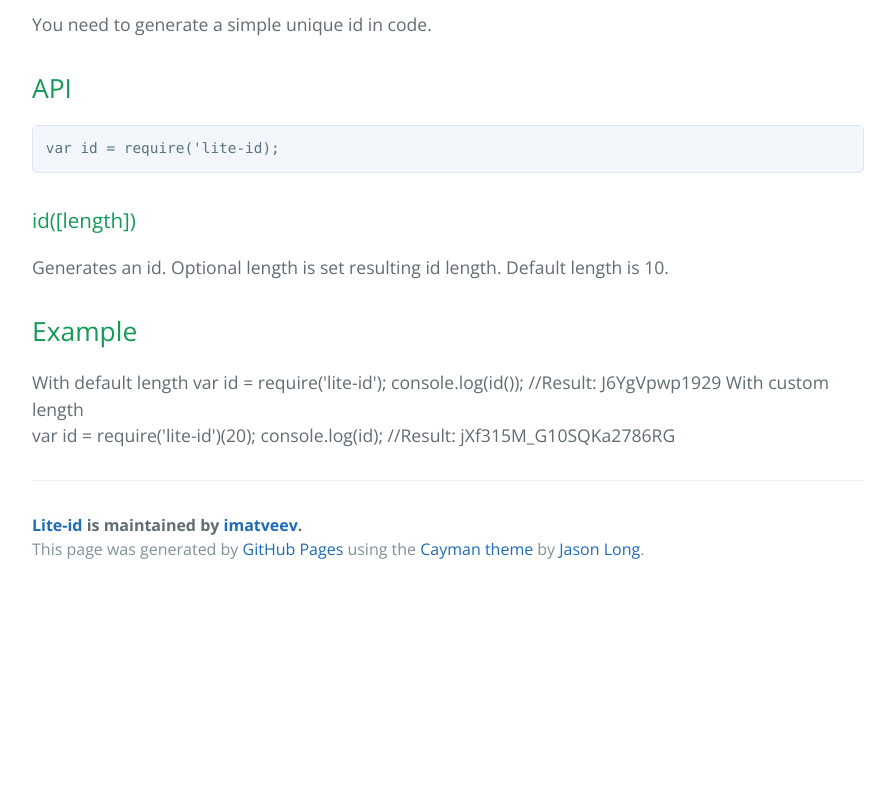
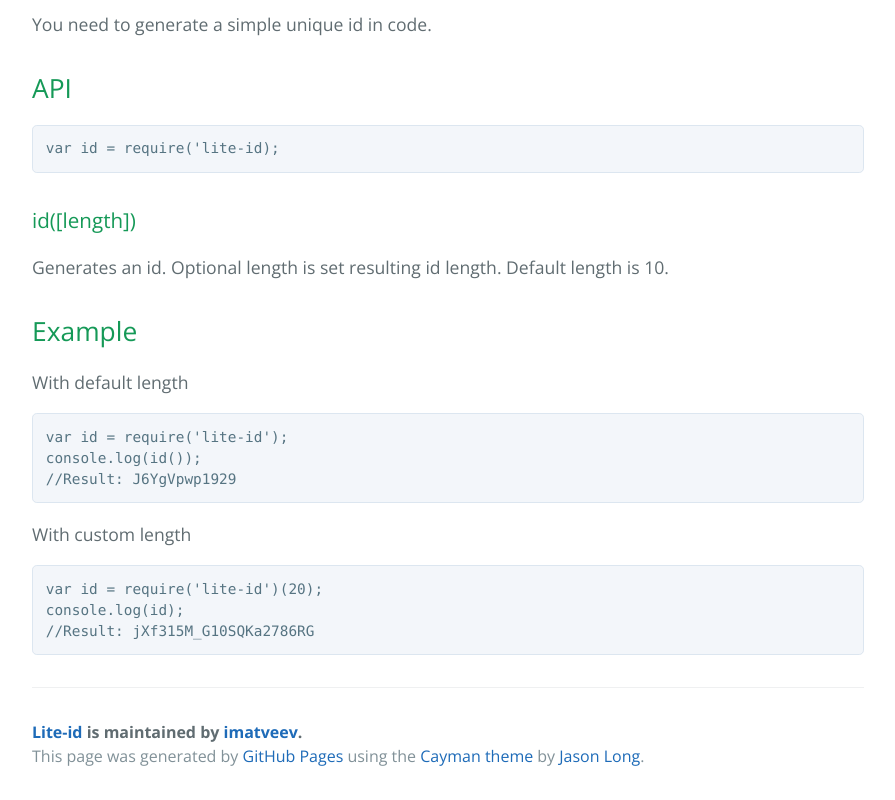
Before and after one commit to imatveev/lite-id, a plain HTML site: page index.html in a window 1280 px wide. Shown: the part 726-1526 px from the top of the page, without its empty margins (192-1087 px from the left). Before the commit the page ends 1319 px from the top, so only its background shows below. Drawn offline with nearby package versions, Linux system fonts and the light colour scheme.

```diff
--- a/index.html
+++ b/index.html
@@ -49,14 +49,19 @@
 <h2>
 <a id="example" class="anchor" href="#example" aria-hidden="true"><span class="octicon octicon-link"></span></a>Example</h2>
 
-<p>With default length
-    var id = require('lite-id');
-    console.log(id());
-    //Result: J6YgVpwp1929
-With custom length<br>
-    var id = require('lite-id')(20);
-    console.log(id);
-    //Result: jXf315M_G10SQKa2786RG</p>
+<p>With default length </p>
+
+<pre><code>var id = require('lite-id');
+console.log(id());
+//Result: J6YgVpwp1929
+</code></pre>
+
+<p>With custom length  </p>
+
+<pre><code>var id = require('lite-id')(20);
+console.log(id);
+//Result: jXf315M_G10SQKa2786RG
+</code></pre>
 
       <footer class="site-footer">
         <span class="site-footer-owner"><a href="https://github.com/imatveev/lite-id">Lite-id</a> is maintained by <a href="https://github.com/imatveev">imatveev</a>.</span>
--- a/params.json
+++ b/params.json
@@ -1 +1 @@
-{"name":"Lite-id","tagline":"A simple nodejs module for generate unique string id.","body":"# lite-id\r\nA simple nodejs module for generate unique string id.\r\n## Installation\r\n    npm install lite-id\r\n## When should I use lite-id?\r\nYou need to generate a simple unique id in code.\r\n## API\r\n    var id = require('lite-id);\r\n### id([length])\r\nGenerates an id. Optional length is set resulting id length. Default length is 10.\r\n## Example\r\nWith default length \r\n    var id = require('lite-id');\r\n    console.log(id());\r\n    //Result: J6YgVpwp1929\r\nWith custom length  \r\n    var id = require('lite-id')(20);\r\n    console.log(id);\r\n    //Result: jXf315M_G10SQKa2786RG","google":"UA-64453341-1","note":"Don't delete this file! It's used internally to help with page regeneration."}
+{"name":"Lite-id","tagline":"A simple nodejs module for generate unique string id.","body":"# lite-id\r\nA simple nodejs module for generate unique string id.\r\n## Installation\r\n    npm install lite-id\r\n## When should I use lite-id?\r\nYou need to generate a simple unique id in code.\r\n## API\r\n    var id = require('lite-id);\r\n### id([length])\r\nGenerates an id. Optional length is set resulting id length. Default length is 10.\r\n## Example\r\nWith default length \r\n\r\n    var id = require('lite-id');\r\n    console.log(id());\r\n    //Result: J6YgVpwp1929\r\n\r\nWith custom length  \r\n\r\n    var id = require('lite-id')(20);\r\n    console.log(id);\r\n    //Result: jXf315M_G10SQKa2786RG","google":"UA-64453341-1","note":"Don't delete this file! It's used internally to help with page regeneration."}
```
